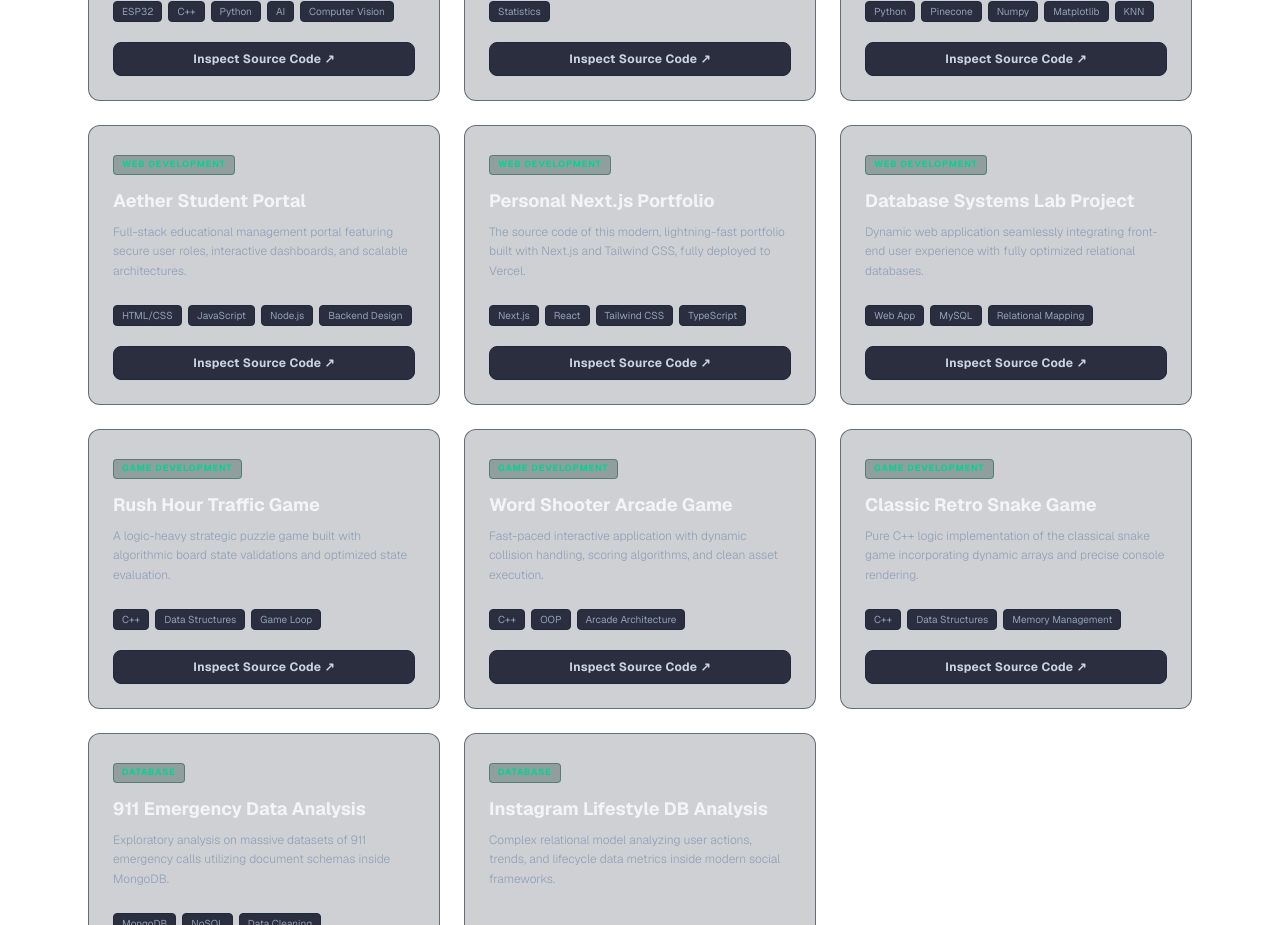
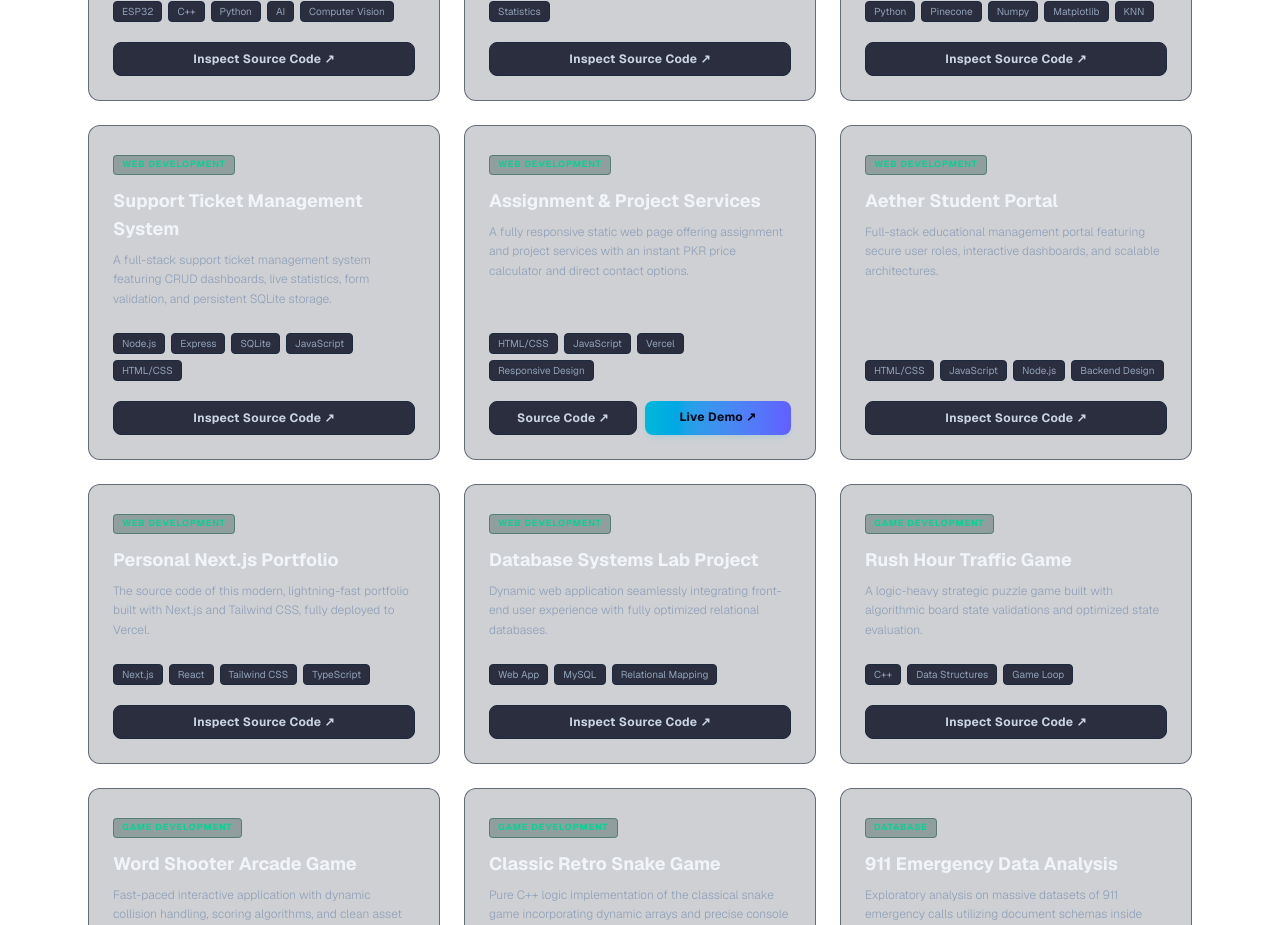
Before and after one commit to AbdulAzeemHashmi/Portfolio, a Next.js app: page / in a window 1280 px wide. Shown: the part 3440-4365 px from the top of the page. Built offline with nearby package versions, Linux system fonts and the light colour scheme.

Commit message:
modified:   app/page.tsx

```diff
--- a/app/page.tsx
+++ b/app/page.tsx
@@ -107,6 +107,21 @@ const PROJECTS = [
     description: "Open-ended laboratory project exploring vector databases, covering embeddings, similarity search, and indexing for intelligent data retrieval.",
     link: "https://github.com/AbdulAzeemHashmi/Database-Systems-Open-Ended-/Lab",
     tags: ["Python", "Pinecone", "Numpy", "Matplotlib", "KNN"]
+  },
+  {
+    title: "Support Ticket Management System",
+    category: "Web Development",
+    description: "A full-stack support ticket management system featuring CRUD dashboards, live statistics, form validation, and persistent SQLite storage.",
+    link: "https://github.com/AbdulAzeemHashmi/support-ticket-management-system",
+    tags: ["Node.js", "Express", "SQLite", "JavaScript", "HTML/CSS"]
+  },
+  {
+    title: "Assignment & Project Services",
+    category: "Web Development",
+    description: "A fully responsive static web page offering assignment and project services with an instant PKR price calculator and direct contact options.",
+    link: "https://github.com/AbdulAzeemHashmi/assignment-2-static-webpage",
+    liveLink: "https://assignment-2-static-webpage-silk.vercel.app/",
+    tags: ["HTML/CSS", "JavaScript", "Vercel", "Responsive Design"]
   },
   {
     title: "Aether Student Portal",
```
